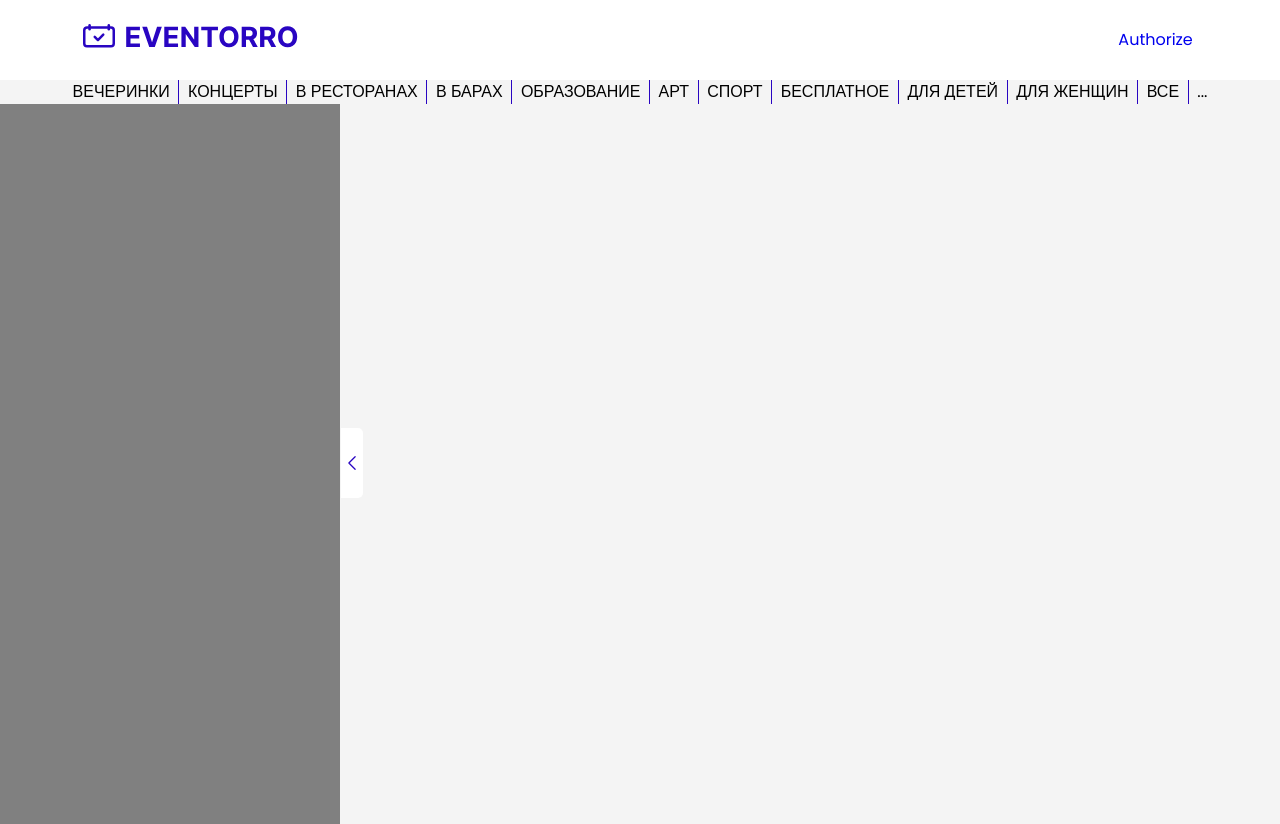
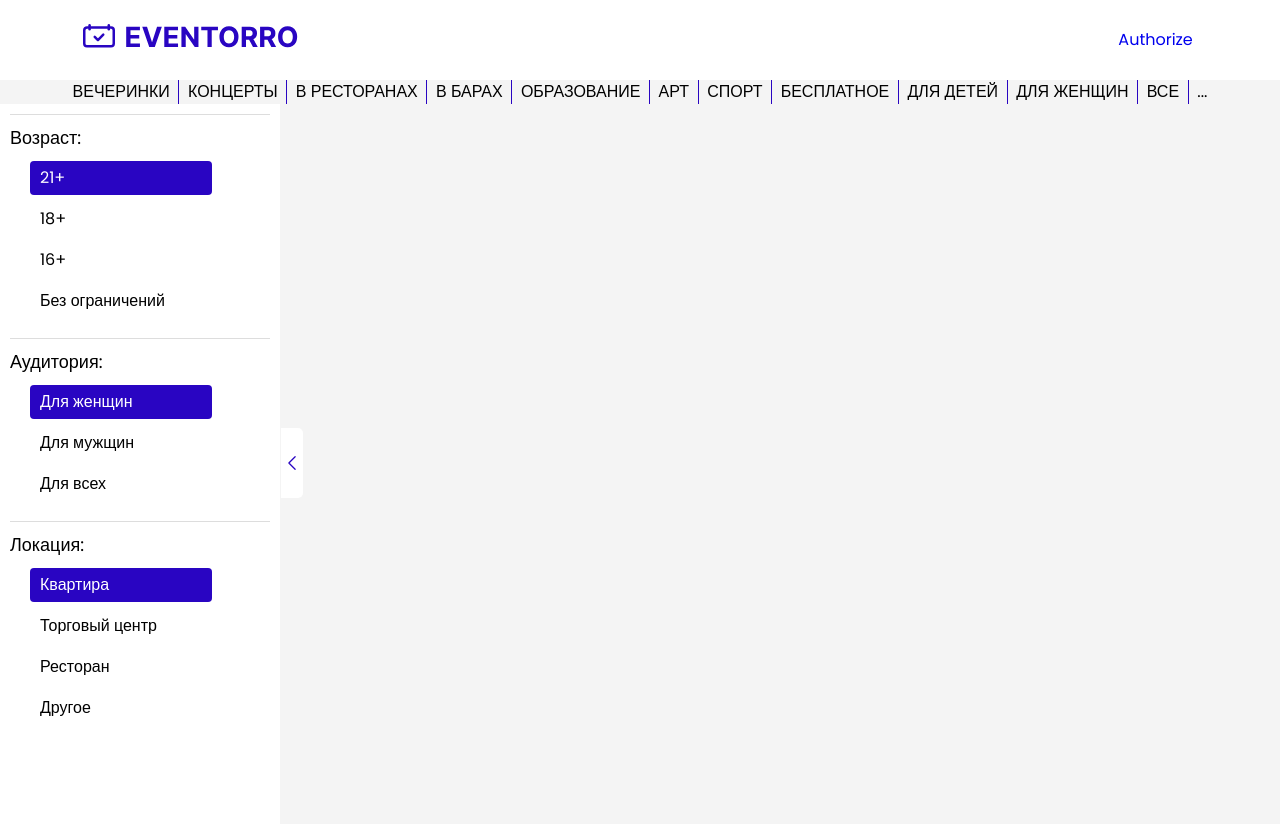
Before and after one commit to amangeldi0/eventero, a React (Vite) app: page / in a window 1280 px wide. Built offline with nearby package versions, Linux system fonts and the light colour scheme.

Commit message:
sidebar filters, need finish date, price range, change sidebar width

```diff
--- a/src/app/styles/variabless.scss
+++ b/src/app/styles/variabless.scss
@@ -19,7 +19,7 @@
 
     // sizes
     --navbar-height: 80px;
-    --sidebar-width: 340px;
+    --sidebar-width: 280px;
 
     // colors
     --primary-color: #fff;
--- a/src/widgets/Sidebar/Sidebar.module.scss
+++ b/src/widgets/Sidebar/Sidebar.module.scss
@@ -1,6 +1,6 @@
 .sidebar {
     width: var(--sidebar-width);
-    background: grey;
+    background: white;
     height: calc(100vh - var(--navbar-height));
     position: relative;
     transform: translateX(0);
--- a/src/widgets/Sidebar/Sidebar.tsx
+++ b/src/widgets/Sidebar/Sidebar.tsx
@@ -2,6 +2,7 @@ import { FC, useState } from 'react';
 
 import { ArrowIcon } from '@/shared/assets/ArrowIcon';
 import { classnames } from '@/shared/helpers/classnames';
+import { SidebarContent } from '@/widgets/Sidebar/ui/SidebarContent';
 
 import cls from './Sidebar.module.scss';
 
@@ -32,6 +33,9 @@ export const Sidebar:FC<SidebarProps> = ({ className }) => {
                     )}
                 />
             </button>
+            <div className={cls.sidebarContainer}>
+                <SidebarContent />
+            </div>
         </div>
     );
 };
--- /dev/null
+++ b/src/widgets/Sidebar/ui/SidebarContent.module.scss
@@ -0,0 +1,53 @@
+.sidebarContent{
+    padding: 10px;
+    display: flex;
+    flex-direction: column;
+    gap: 10px;
+}
+
+.radio{
+    display: flex;
+    align-items: start;
+    justify-content: start;
+    flex-direction: column;
+    gap: 10px;
+    width: 100%;
+    border-top: 1px solid #ddd;
+    padding: 10px 0;
+}
+
+.title{
+    font: var(--font-l);
+    color: var(--secondary-color);
+}
+
+.type{
+    display: flex;
+    align-items: start;
+    justify-content: start;
+    flex-direction: column;
+    margin-left: 20px;
+    width: 70%;
+    gap: 7px;
+}
+
+.value{
+    width: 100%;
+    padding: 5px 10px;
+    color: var(--secondary-color);
+    cursor: pointer;
+    border-radius: 4px;
+
+    &:hover {
+        background: #f4f4f4;
+    }
+}
+
+.active{
+    background: var(--active-color);
+    color: var(--primary-color);
+
+    &:hover {
+        background: var(--active-color);
+    }
+}
--- /dev/null
+++ b/src/widgets/Sidebar/ui/SidebarContent.tsx
@@ -0,0 +1,46 @@
+import { FC } from 'react';
+
+import { classnames } from '@/shared/helpers/classnames';
+
+import cls from './SidebarContent.module.scss';
+
+interface SidebarContentProps {
+    className?: string
+}
+
+export const SidebarContent:FC<SidebarContentProps> = ({ className }) => (
+    <div className={classnames(cls.sidebarContent, {}, [className!])}>
+        <div className={cls.radioContainer}>
+            <div className={cls.radio}>
+                <div className={cls.title}>Возраст:</div>
+                <div className={cls.type}>
+                    <div className={classnames(cls.value, {}, [cls.active])}>21+</div>
+                    <div className={cls.value}>18+</div>
+                    <div className={cls.value}>16+</div>
+                    <div className={cls.value}>Без ограничений</div>
+                </div>
+            </div>
+        </div>
+        <div className={cls.radioContainer}>
+            <div className={cls.radio}>
+                <div className={cls.title}>Аудитория:</div>
+                <div className={cls.type}>
+                    <div className={classnames(cls.value, {}, [cls.active])}>Для женщин</div>
+                    <div className={cls.value}>Для мужщин</div>
+                    <div className={cls.value}>Для всех</div>
+                </div>
+            </div>
+        </div>
+        <div className={cls.radioContainer}>
+            <div className={cls.radio}>
+                <div className={cls.title}>Локация:</div>
+                <div className={cls.type}>
+                    <div className={classnames(cls.value, {}, [cls.active])}>Квартира</div>
+                    <div className={cls.value}>Торговый центр</div>
+                    <div className={cls.value}>Ресторан</div>
+                    <div className={cls.value}>Другое</div>
+                </div>
+            </div>
+        </div>
+    </div>
+);
```
